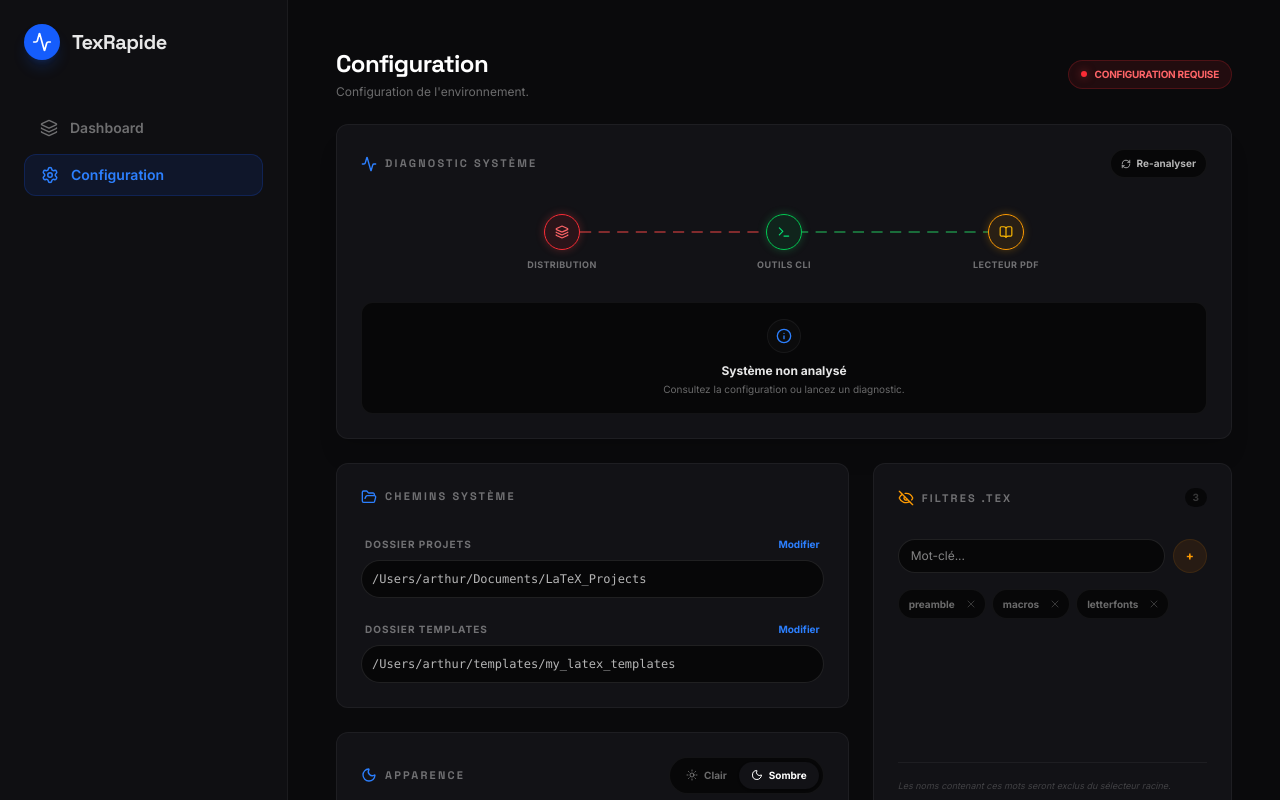
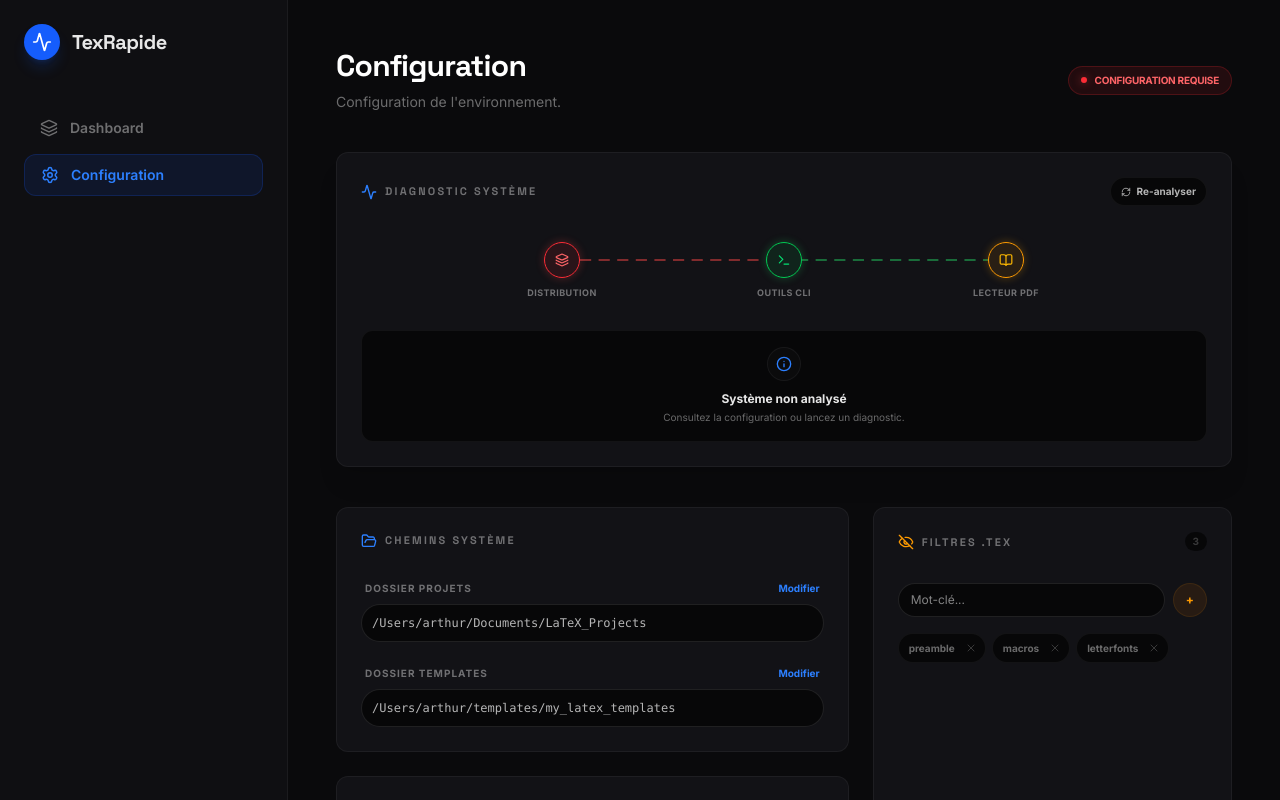
Before and after one commit to ArTranArt/TexRapide, a React (Vite) app: page / in a window 1280 px wide. Both pictures are taken after a click on the button "Configuration". Built offline with nearby package versions, Linux system fonts and the light colour scheme.

Commit message:
layout: align margins, title sizes, subtitles, and gaps between Dashboard and Configuration

```diff
--- a/src/App.tsx
+++ b/src/App.tsx
@@ -448,7 +448,7 @@ function App() {
 
           {view === "dashboard" && (
             <div className="fade-in flex flex-col gap-10">
-              <header className="flex justify-between items-end px-4">
+              <header className="flex justify-between items-end">
                 <div>
                   <h1 className="text-3xl font-bold text-text-main mb-2">Tableau de bord</h1>
                   <p className="text-text-subtle text-sm">Gérez vos projets et votre environnement LaTeX.</p>
@@ -779,11 +779,11 @@ function App() {
           )}
 
           {view === "settings" && (
-            <div className="fade-in flex flex-col gap-6">
+            <div className="fade-in flex flex-col gap-10">
               <header className="flex items-center justify-between">
                 <div>
-                  <h1 className="text-2xl font-bold text-text-main mb-1">Configuration</h1>
-                  <p className="text-text-subtle text-xs">Configuration de l'environnement.</p>
+                  <h1 className="text-3xl font-bold text-text-main mb-2">Configuration</h1>
+                  <p className="text-text-subtle text-sm">Configuration de l'environnement.</p>
                 </div>
                 <div className={`flex items-center gap-2 px-3 py-1.5 rounded-lg border transition-all ${isSystemReady ? 'bg-green-500/10 border-green-500/20 text-green-400' : 'bg-red-500/10 border-red-500/20 text-red-400'}`}>
                   <div className={`w-1.5 h-1.5 rounded-full ${isSystemReady ? 'bg-green-500 shadow-[0_0_8px_rgba(34,197,94,0.5)] animate-pulse' : 'bg-red-500 shadow-[0_0_8px_rgba(239,68,68,0.5)]'}`}></div>
```
